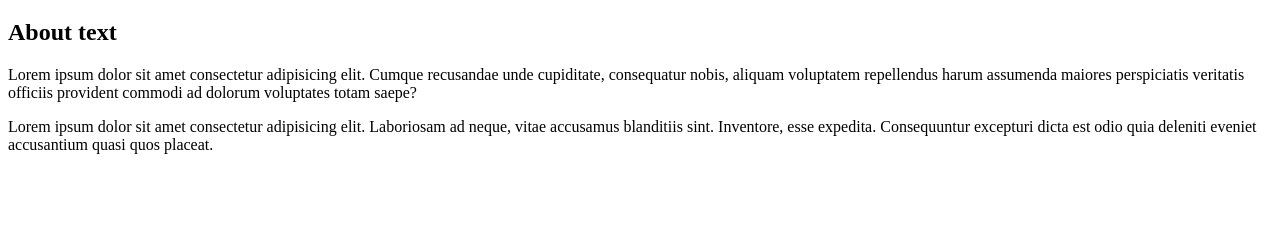
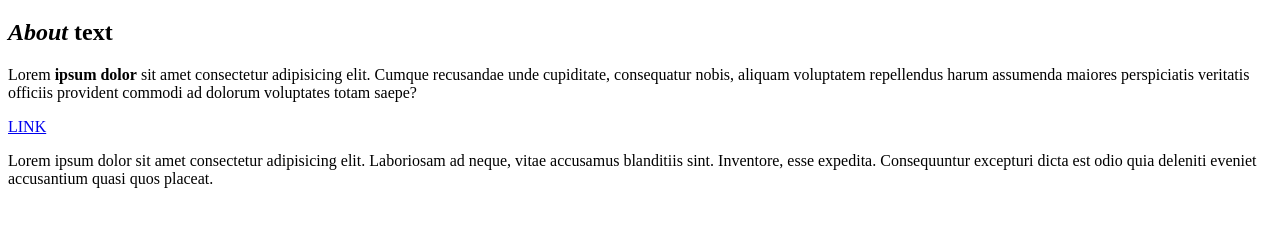
Before and after one commit to vetaluga/branch1, a plain HTML site: page about.html in a window 1280 px wide. Shown: the part 61-288 px from the top of the page. Drawn offline with Linux system fonts and the light colour scheme.

Commit message:
add more content

```diff
--- a/about.html
+++ b/about.html
@@ -7,9 +7,10 @@
     <title>Document</title>
 </head>
 <body>
-    <h1>About page</h1>
-    <h2>About text</h2>
-    <p>Lorem ipsum dolor sit amet consectetur adipisicing elit. Cumque recusandae unde cupiditate, consequatur nobis, aliquam voluptatem repellendus harum assumenda maiores perspiciatis veritatis officiis provident commodi ad dolorum voluptates totam saepe?</p>
+    <h1>About <b>page</b></h1>
+    <h2><i>About</i> text</h2>
+    <p>Lorem <b>ipsum dolor</b> sit amet consectetur adipisicing elit. Cumque recusandae unde cupiditate, consequatur nobis, aliquam voluptatem repellendus harum assumenda maiores perspiciatis veritatis officiis provident commodi ad dolorum voluptates totam saepe?</p>
+    <a href="#">LINK</a>
     <p>Lorem ipsum dolor sit amet consectetur adipisicing elit. Laboriosam ad neque, vitae accusamus blanditiis sint. Inventore, esse expedita. Consequuntur excepturi dicta est odio quia deleniti eveniet accusantium quasi quos placeat.</p>
 </body>
 </html>
```
Also changed, not shown: index.html (+2 -0 lines).
